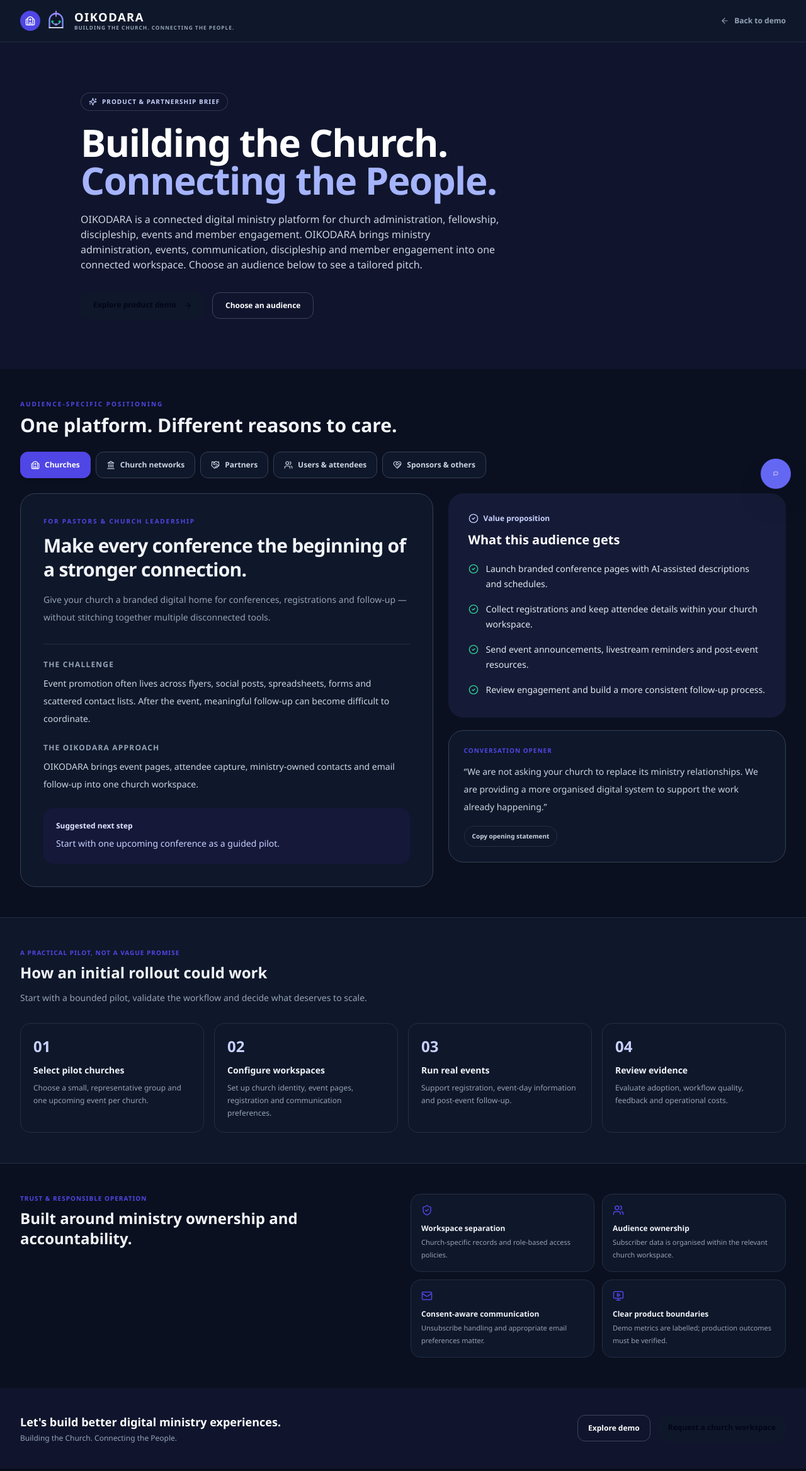
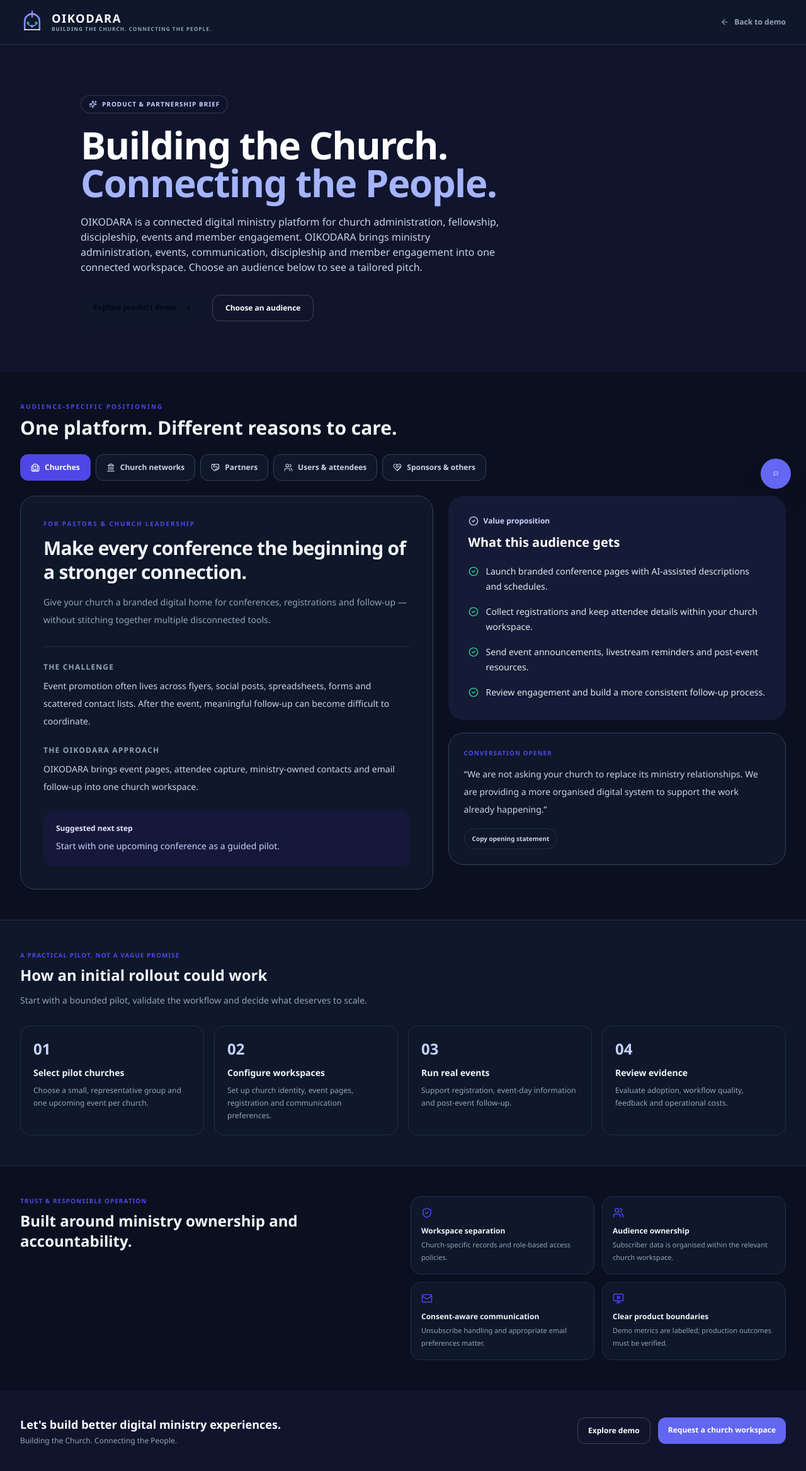
Before and after one commit to gideonayanwale/bent-planet, a Next.js app: page /pitch in a window 1280 px wide. Shown: the whole page at 63% size. Built offline with nearby package versions, Linux system fonts and the light colour scheme; no server answers.

Commit message:
Polish pitch header and CTA contrast

```diff
--- a/src/app/pitch/page.tsx
+++ b/src/app/pitch/page.tsx
@@ -16,7 +16,7 @@ const tabs:[Audience,string,typeof Church][]=[["church","Churches",Church],["net
 export default function PitchPage(){
  const [audience,setAudience]=useState<Audience>("church"); const p=pitches[audience];
  return <main className="min-h-screen bg-[#0b1020] text-slate-100">
-  <header className="border-b bg-slate-900"><div className="mx-auto flex max-w-7xl items-center justify-between px-5 py-4 sm:px-8"><Link href="/demo" className="flex items-center gap-2 text-sm font-bold"><span className="grid h-8 w-8 place-items-center rounded-lg bg-indigo-600 text-white"><Church size={16}/></span><BrandLogo iconSize={34} /></Link><Link href="/demo" className="inline-flex items-center text-xs font-semibold text-slate-400"><ArrowLeft size={14} className="mr-2"/> Back to demo</Link></div></header>
+  <header className="border-b bg-slate-900"><div className="mx-auto flex max-w-7xl items-center justify-between px-5 py-4 sm:px-8"><Link href="/demo" className="flex items-center gap-2 text-sm font-bold"><BrandLogo iconSize={38} /></Link><Link href="/demo" className="inline-flex items-center text-xs font-semibold text-slate-400"><ArrowLeft size={14} className="mr-2"/> Back to demo</Link></div></header>
   <section className="bg-[#10152d] px-5 py-14 text-white sm:px-8 sm:py-20"><div className="mx-auto max-w-5xl"><div className="inline-flex items-center gap-2 rounded-full border border-white/15 bg-slate-900/5 px-3 py-1.5 text-[10px] font-bold uppercase tracking-widest text-indigo-200"><Sparkles size={13}/> Product & partnership brief</div><h1 className="mt-5 max-w-4xl text-4xl font-bold leading-tight tracking-tight sm:text-6xl">Building the Church. <span className="text-indigo-300">Connecting the People.</span></h1><p className="mt-5 max-w-2xl text-sm leading-7 text-slate-300 sm:text-base">OIKODARA is a connected digital ministry platform for church administration, fellowship, discipleship, events and member engagement. OIKODARA brings ministry administration, events, communication, discipleship and member engagement into one connected workspace. Choose an audience below to see a tailored pitch.</p><div className="mt-8 flex flex-wrap gap-3"><Link href="/demo" className="rounded-xl bg-slate-900 px-5 py-3 text-xs font-bold text-slate-950">Explore product demo <ArrowRight size={14} className="ml-2 inline"/></Link><a href="#audience-pitch" className="rounded-xl border border-white/20 px-5 py-3 text-xs font-semibold text-white">Choose an audience</a></div></div></section>
   <section id="audience-pitch" className="mx-auto max-w-7xl px-5 py-12 sm:px-8"><div className="text-[10px] font-bold uppercase tracking-[.2em] text-indigo-600">Audience-specific positioning</div><h2 className="mt-2 text-2xl font-bold sm:text-3xl">One platform. Different reasons to care.</h2><div className="mt-6 flex flex-wrap gap-2">{tabs.map(([id,label,Icon])=><button key={id} onClick={()=>setAudience(id)} className={`inline-flex items-center gap-2 rounded-xl border px-4 py-3 text-xs font-semibold transition ${audience===id?"border-indigo-600 bg-indigo-600 text-white shadow-md":"border-slate-700 bg-slate-900 text-slate-300 hover:border-indigo-300"}`}><Icon size={14}/>{label}</button>)}</div>
    <div className="mt-6 grid gap-6 lg:grid-cols-[1.1fr_.9fr]"><article className="rounded-3xl border border-slate-700 bg-slate-900 p-6 shadow-sm sm:p-9"><div className="text-[10px] font-bold uppercase tracking-[.18em] text-indigo-600">{p.eyebrow}</div><h3 className="mt-3 text-3xl font-bold leading-tight tracking-tight">{p.title}</h3><p className="mt-4 text-sm leading-7 text-slate-400">{p.lead}</p><div className="mt-7 border-t pt-6"><h4 className="text-xs font-bold uppercase tracking-widest text-slate-400">The challenge</h4><p className="mt-2 text-sm leading-7 text-slate-300">{p.problem}</p></div><div className="mt-6"><h4 className="text-xs font-bold uppercase tracking-widest text-slate-400">The OIKODARA approach</h4><p className="mt-2 text-sm leading-7 text-slate-300">{p.solution}</p></div><div className="mt-6 rounded-2xl bg-indigo-950/50 p-5"><div className="text-xs font-bold text-indigo-100">Suggested next step</div><p className="mt-2 text-sm leading-6 text-indigo-200">{p.ask}</p></div></article>
@@ -25,6 +25,6 @@ export default function PitchPage(){
   </section>
   <section className="border-y bg-slate-900 px-5 py-12 sm:px-8"><div className="mx-auto max-w-7xl"><div className="max-w-2xl"><div className="text-[10px] font-bold uppercase tracking-widest text-indigo-600">A practical pilot, not a vague promise</div><h2 className="mt-2 text-2xl font-bold">How an initial rollout could work</h2><p className="mt-3 text-sm leading-6 text-slate-400">Start with a bounded pilot, validate the workflow and decide what deserves to scale.</p></div><div className="mt-7 grid gap-4 md:grid-cols-4">{[{n:"01",t:"Select pilot churches",d:"Choose a small, representative group and one upcoming event per church."},{n:"02",t:"Configure workspaces",d:"Set up church identity, event pages, registration and communication preferences."},{n:"03",t:"Run real events",d:"Support registration, event-day information and post-event follow-up."},{n:"04",t:"Review evidence",d:"Evaluate adoption, workflow quality, feedback and operational costs."}].map(s=><div key={s.n} className="rounded-2xl border p-5"><div className="text-2xl font-bold text-indigo-200">{s.n}</div><div className="mt-3 text-sm font-bold">{s.t}</div><p className="mt-2 text-xs leading-5 text-slate-400">{s.d}</p></div>)}</div></div></section>
   <section className="mx-auto max-w-7xl px-5 py-12 sm:px-8"><div className="grid gap-6 lg:grid-cols-2"><div><div className="text-[10px] font-bold uppercase tracking-widest text-indigo-600">Trust & responsible operation</div><h2 className="mt-2 text-2xl font-bold">Built around ministry ownership and accountability.</h2></div><div className="grid gap-3 sm:grid-cols-2">{[{i:ShieldCheck,t:"Workspace separation",d:"Church-specific records and role-based access policies."},{i:Users,t:"Audience ownership",d:"Subscriber data is organised within the relevant church workspace."},{i:Mail,t:"Consent-aware communication",d:"Unsubscribe handling and appropriate email preferences matter."},{i:MonitorPlay,t:"Clear product boundaries",d:"Demo metrics are labelled; production outcomes must be verified."}].map(x=><div key={x.t} className="rounded-2xl border bg-slate-900 p-4"><x.i size={18} className="text-indigo-600"/><div className="mt-3 text-xs font-bold">{x.t}</div><p className="mt-1 text-[11px] leading-5 text-slate-400">{x.d}</p></div>)}</div></div></section>
-  <footer className="bg-[#10152d] px-5 py-10 text-white sm:px-8"><div className="mx-auto flex max-w-7xl flex-col justify-between gap-5 sm:flex-row sm:items-center"><div><div className="text-lg font-bold">Let&apos;s build better digital ministry experiences.</div><p className="mt-1 text-xs text-slate-400">Building the Church. Connecting the People.</p></div><div className="flex flex-wrap gap-3"><Link href="/demo" className="rounded-xl border border-white/20 px-4 py-3 text-xs font-semibold">Explore demo</Link><Link href="/request-access" className="rounded-xl bg-slate-900 px-4 py-3 text-xs font-bold text-slate-950">Request a church workspace</Link></div></div></footer>
+  <footer className="bg-[#10152d] px-5 py-10 text-white sm:px-8"><div className="mx-auto flex max-w-7xl flex-col justify-between gap-5 sm:flex-row sm:items-center"><div><div className="text-lg font-bold">Let&apos;s build better digital ministry experiences.</div><p className="mt-1 text-xs text-slate-400">Building the Church. Connecting the People.</p></div><div className="flex flex-wrap gap-3"><Link href="/demo" className="rounded-xl border border-white/20 px-4 py-3 text-xs font-semibold">Explore demo</Link><Link href="/request-access" className="rounded-xl bg-indigo-500 px-4 py-3 text-xs font-bold text-white hover:bg-indigo-400">Request a church workspace</Link></div></div></footer>
  </main>
 }
```
